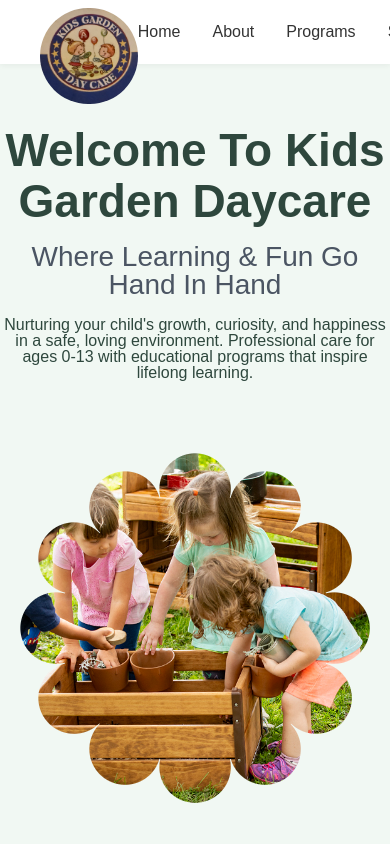
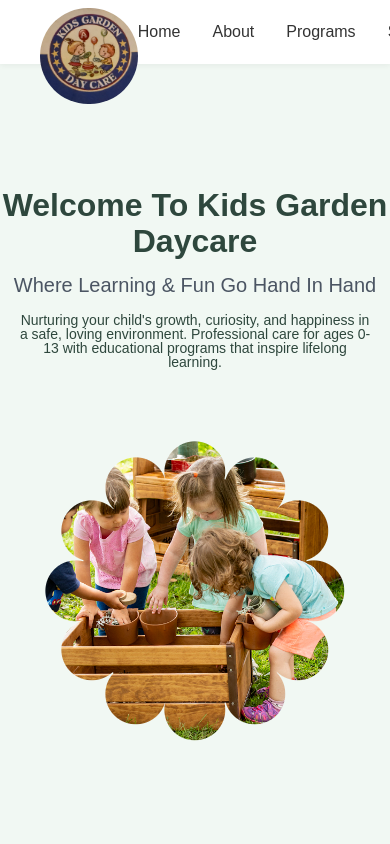
Before and after one commit to Samjamhas10/kids-garden-daycare, a React (Vite) app: page / in a window 390 px wide. Shown: the top 844 px of the page. Built offline with nearby package versions, Linux system fonts and the light colour scheme.

Commit message:
Update Home section styles for responsive layout & polished design

```diff
--- a/src/components/Home/Home.css
+++ b/src/components/Home/Home.css
@@ -56,7 +56,23 @@
     gap: 32px;
     padding: 60px 0;
   }
-  .home__content h1{
+  .home__content h1 {
     font-size: 46px;
   }
 }
+
+@media (max-width: 480px) {
+  .home__content h1 {
+    font-size: 32px;
+  }
+  .home__content h3 {
+    font-size: 20px;
+  }
+  .home__content p {
+    font-size: 14px;
+    padding: 0 16px;
+  }
+  .home__image {
+    width: min(90%, 300px);
+  }
+}
```
